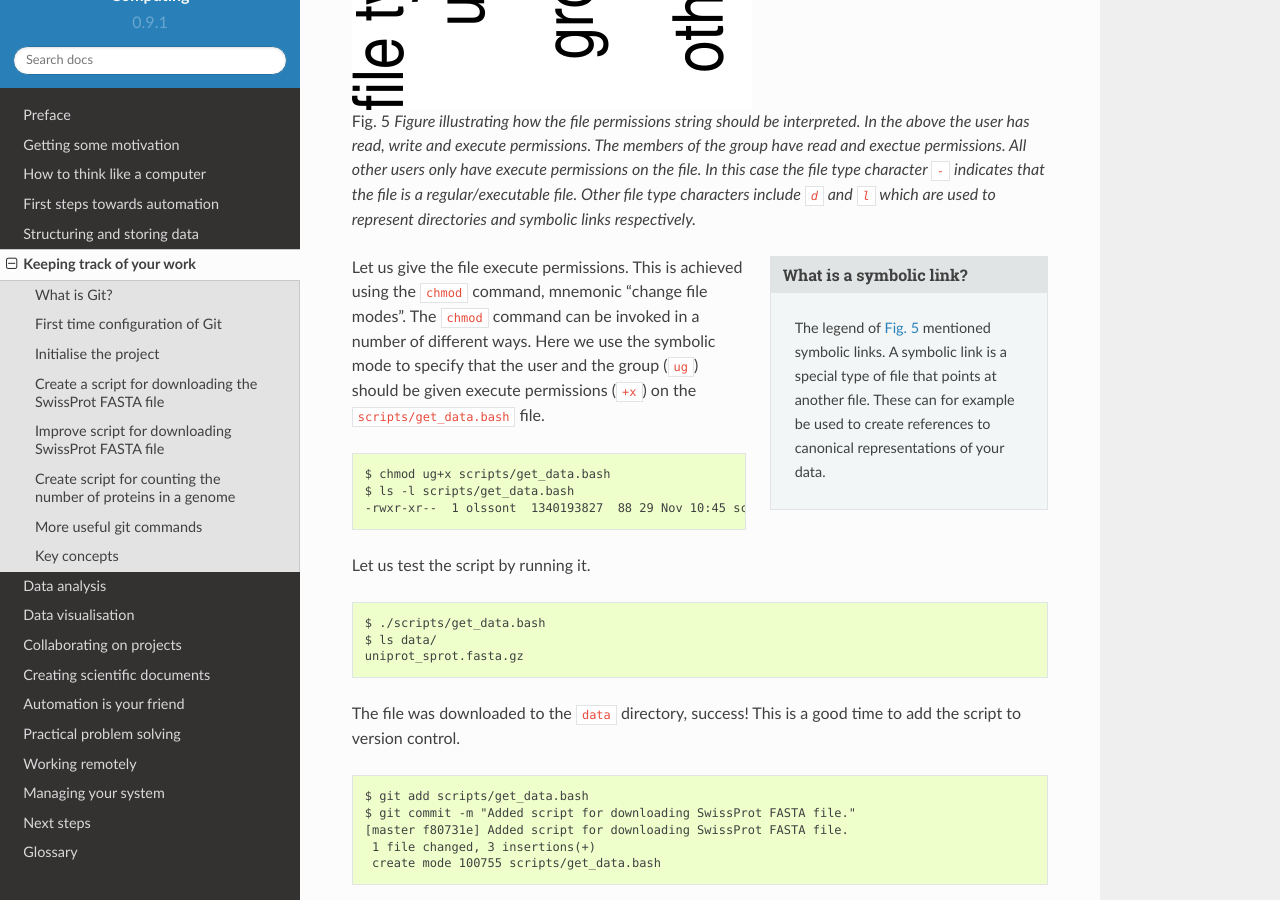
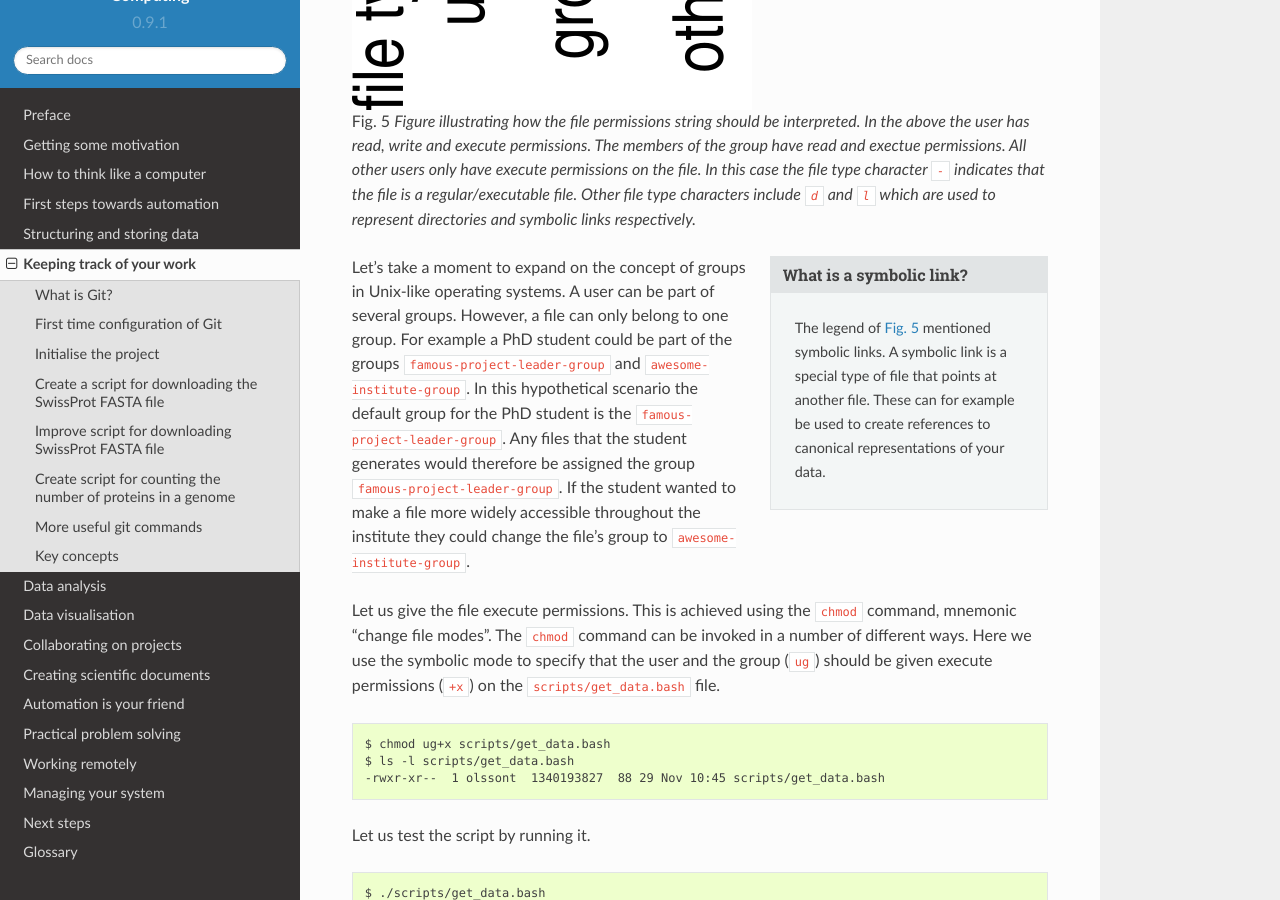
Before and after one commit to tjelvar-olsson/biologists-guide-to-computing, a Sphinx documentation site: the page built from source/keeping-track-of-your-work.rst, in a window 1280 px wide and 900 px high, scrolled down 5097 px. Built offline with Sphinx 7.4.7 and the Read the Docs theme 2.0.0, drawn with Linux system fonts in a browser that asks for light colours.

Commit message:
Expanded on the concept of groups in response to feedback from Lucy

```diff
--- a/source/keeping-track-of-your-work.rst
+++ b/source/keeping-track-of-your-work.rst
@@ -258,6 +258,17 @@ all other users only have permission to read the file ``r--``.
     A symbolic link is a special type of file that points at another file.
     These can for example be used to create references to canonical representations
     of your data.
+
+Let's take a moment to expand on the concept of groups in Unix-like operating
+systems. A user can be part of several groups. However, a file can only
+belong to one group.
+For example a PhD student could be part of the groups
+``famous-project-leader-group`` and ``awesome-institute-group``. In this
+hypothetical scenario the default group for the PhD student is the
+``famous-project-leader-group``. Any files that the student generates would
+therefore be assigned the group ``famous-project-leader-group``. If the student
+wanted to make a file more widely accessible throughout the institute they
+could change the file's group to ``awesome-institute-group``.
 
 Let us give the file execute permissions. This is achieved using the ``chmod``
 command, mnemonic "change file modes". The ``chmod`` command can be invoked in
```
